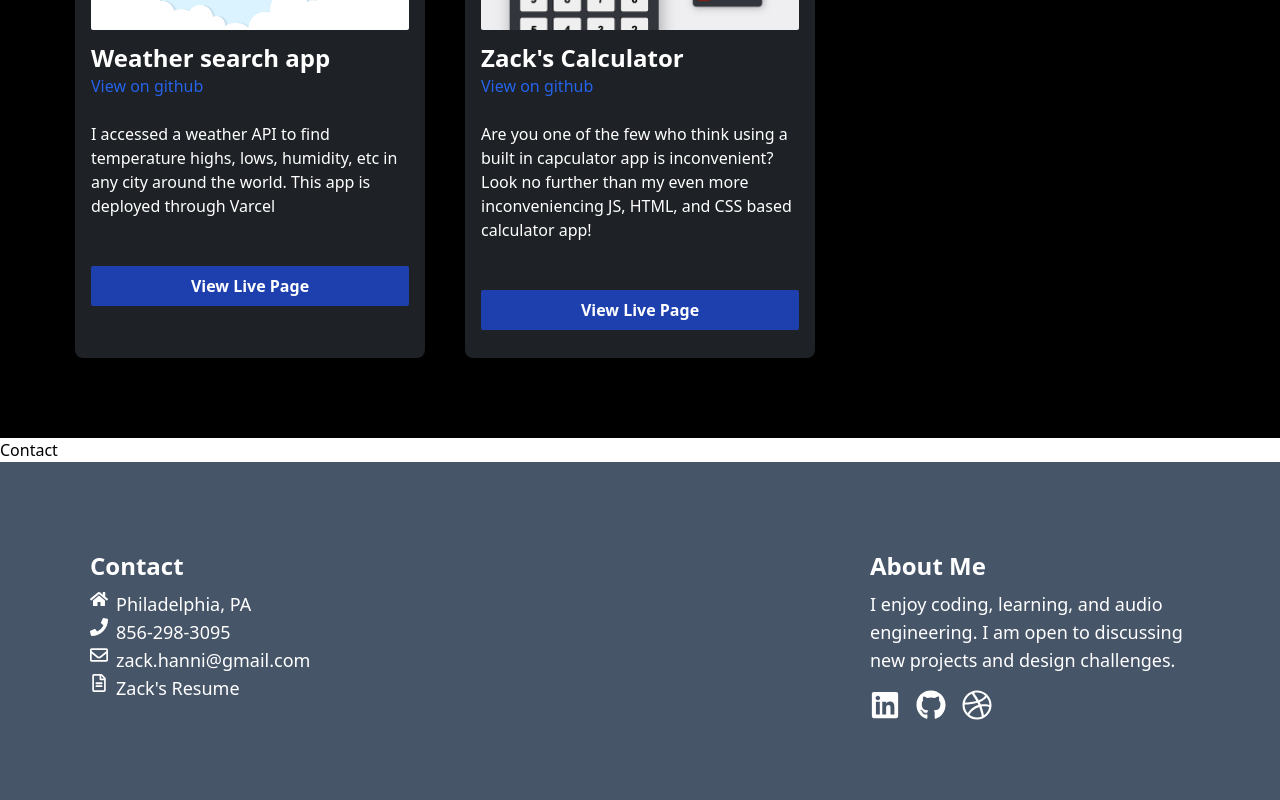
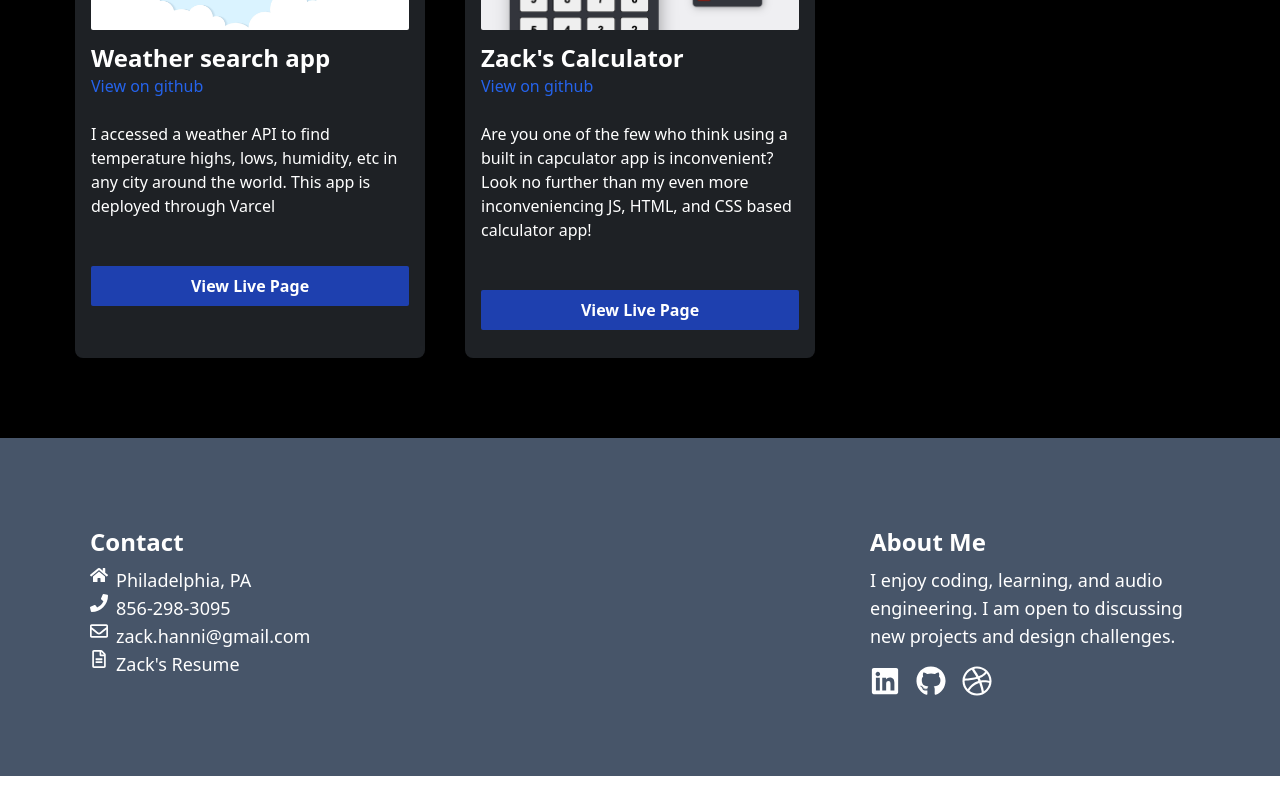
Before and after one commit to zackhanni/zachary.works, a Next.js app: page / in a window 1280 px wide. Shown: the part 2367-3167 px from the top of the page. After the commit the page ends 3143 px from the top, so only its background shows below. Built offline with nearby package versions, Linux system fonts and the light colour scheme.

Commit message:
remove unused contact component

```diff
--- a/app/components/Contact.tsx
+++ /dev/null
@@ -1,9 +0,0 @@
-import React from 'react'
-
-function Contact() {
-  return (
-    <div>Contact</div>
-  )
-}
-
-export default Contact
--- a/app/page.tsx
+++ b/app/page.tsx
@@ -1,4 +1,3 @@
-import Contact from "./components/Contact";
 import Hero from "./components/Hero";
 import Projects from "./components/Projects";
 
@@ -7,7 +6,6 @@ export default function Home() {
     <main>
       <Hero />
       <Projects />
-      <Contact />
     </main>
   );
 }
```
